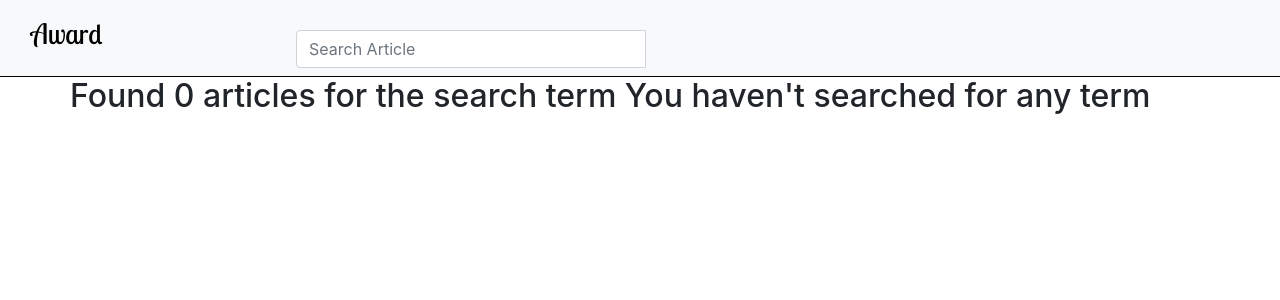
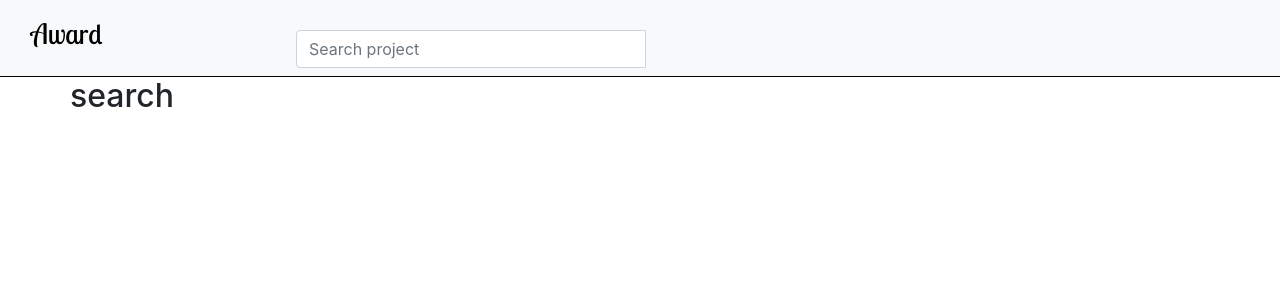
Before and after one commit to laetitia123/Award-Django, a Django app: page /search/ in a window 1280 px wide. Shown: the top 300 px of the page. Run offline with Django 3.2, Linux system fonts and the light colour scheme; some libraries are stand-ins or nearby versions; some web fonts are replaced.

Commit message:
search worked

```diff
--- a/award/settings.py
+++ b/award/settings.py
@@ -28,8 +28,8 @@ if config('MODE')=="dev":
            'NAME': config('DB_NAME'),
            'USER': config('DB_USER'),
            'PASSWORD': config('DB_PASSWORD'),
-           'HOST': config('DB_HOST'),
-           'PORT': '',
+        #    'HOST': config('DB_HOST'),
+        #    'PORT': '',
        }
 
    }
--- a/awardapp/templates/navbar.html
+++ b/awardapp/templates/navbar.html
@@ -27,7 +27,7 @@
             <form class="navbar-form" role="search" action="{% url 'search_results' %}">
 
             <div class="input-group">
-              <input type="text" class="form-control" placeholder="Search Article" name="article">
+              <input type="text" class="form-control" placeholder="Search project" name="title">
               <div class="input-group-btn">
                 <button class="btn btn-default" type="submit"><i class="glyphicon glyphicon-search"></i></button>
               </div>
--- a/awardapp/templates/search.html
+++ b/awardapp/templates/search.html
@@ -1,26 +1,41 @@
-
 {%extends 'base.html'%}
 {% block content %}
 <div class="container">
 
-  <div class="row">
-    {% if projectes%}
-      <h2>Found {{ articles|length }} of searched term {{message}}</h2>
-    {% else %}
-      <h2> Found 0 articles for the search term {{message}}</h2>
-    {% endif %}
 
-  </div>
 
   <div class="row">
+    <h2>search</h2>
 
-  {% if projectes %}
+  {% if projectes  %}
     {% for project in projectes %}
-      <div class="col-sm-6 col-md-3">
-          <h1>{{project.title}}</h1>
+      <div class="">
+          <h1 style="font-family: cursive; text-align: center;">{{project.title}}</h1>
+          <p class="title" style="font-family: cursive; text-align: center;">{{project.description}}</p>
+
+            <div class="header" >
+
+                <img src="{{project.image.url}}" width="100%" height="450vh">
+
+
+                <div class="bt">
+                <button class="btn btn-outline-success" style="border-radius:25px;"><a href="{{project.link}}" style="color: white;">visite site</a></button>
+
+
+            </div>
+
+
+            </div>
+
       </div>
     {% endfor %}
   {% endif %}
   </div>
+  <div class="row">
+      {% if users %}
+        <h5>Found {{ users|length }} of searched term {{message}}</h5>
+     {% endif %}
+
+    </div>
 </div>
 {% endblock %}
--- a/awardapp/urls.py
+++ b/awardapp/urls.py
@@ -14,7 +14,7 @@ urlpatterns=[
     url(r'myaccount/', views.mine, name='mine'),
 
     url(r'edit/', views.edit, name='edit'),
-    url(r'^search/', views.search_results, name='search_results'),
+    url(r'^search/$', views.search_results, name='search_results'),
     url(r'user/(?P<user_id>\d+)', views.user, name='aboutuser'),
 
     url(r'^likes/(?P<id>\d+)',views.like_it,name="like"),
--- a/awardapp/views.py
+++ b/awardapp/views.py
@@ -219,9 +219,10 @@ def page(request,id):
 
 def search_results(request):
 
-    if 'article' in request.GET and request.GET["article"]:
-        search_term = request.GET.get("article")
+    if 'title' in request.GET and request.GET["title"]:
+        search_term = request.GET.get("title")
         searched_articles = Project.search_by_title(search_term)
+        print(searched_articles)
         message = f"{search_term}"
 
         return render(request, 'search.html',{"message":message,"projectes": searched_articles})
--- a/static/js/newsletter.js
+++ b/static/js/newsletter.js
@@ -1,12 +1,12 @@
 $(document).ready(function(){
-    $('form').submit(function(event){
+    $('form1').submit(function(event){
       event.preventDefault()
-      form = $("form")
+      form = $("form1")
 
       $.ajax({
         'url':'/ajax/newsletter/',
         'type':'POST',
-        'data':form.serialize(),
+        'data':form1.serialize(),
         'dataType':'json',
         'success': function(data){
           alert(data['success'])
```
